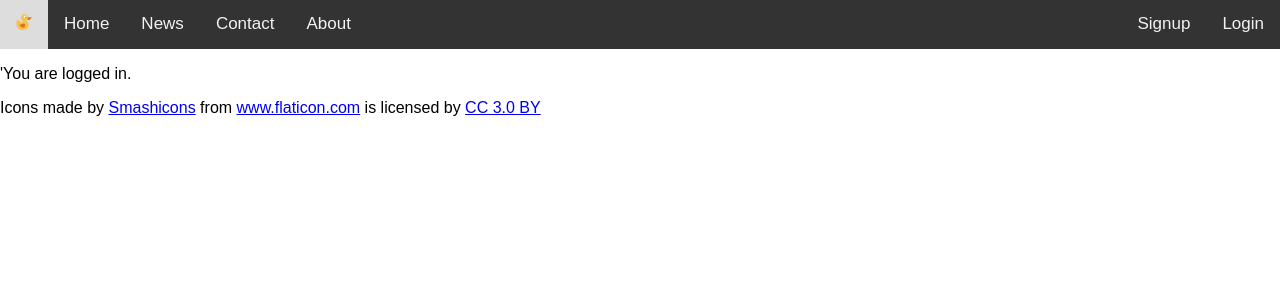
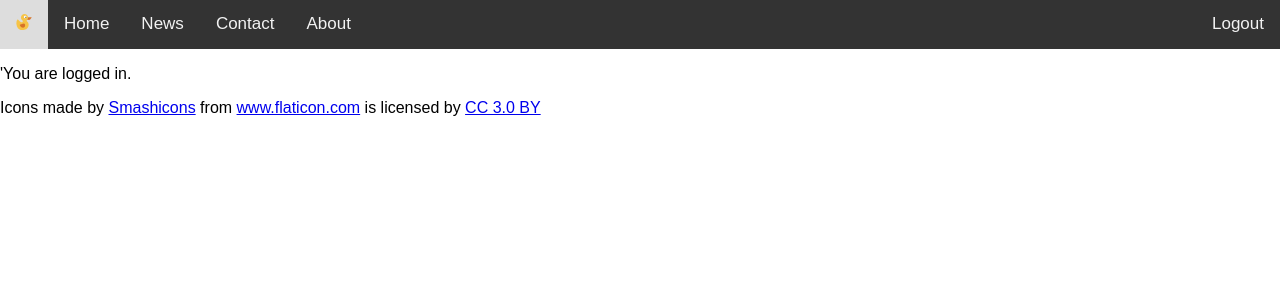
Before and after one commit to urosmiha/LAN_Sharing, a PHP site: page / in a window 1280 px wide. Shown: the top 300 px of the page. Run offline with PHP 8.4, Linux system fonts and the light colour scheme; the visitor is signed in with stand-in values (Sample User, id 1).

```diff
--- a/header.php
+++ b/header.php
@@ -21,7 +21,13 @@
                 <a class="left-side" href="#index.php">News</a>
                 <a class="left-side" href="#index.php">Contact</a>
                 <a class="left-side" href="#index.php">About</a>
-                <a class="right-side" href="login.php">Login</a>
-                <a class="right-side" href="signup.php">Signup</a>
+
+                <?php
+                    if (isset($_SESSION['userId'])) {
+                        echo "<a class='right-side' href='login.php'>Logout</a>";
+                    }
+                ?>
+
+
             </div>
         </header>
--- a/index.php
+++ b/index.php
@@ -8,7 +8,8 @@
                 echo "<p>'You are logged in.</p>";
             }
             else {
-                echo "<p>'You are logged out.</p>";
+                header("Location: login.php");
+                exit();
             }
         ?>
     </main>
```
